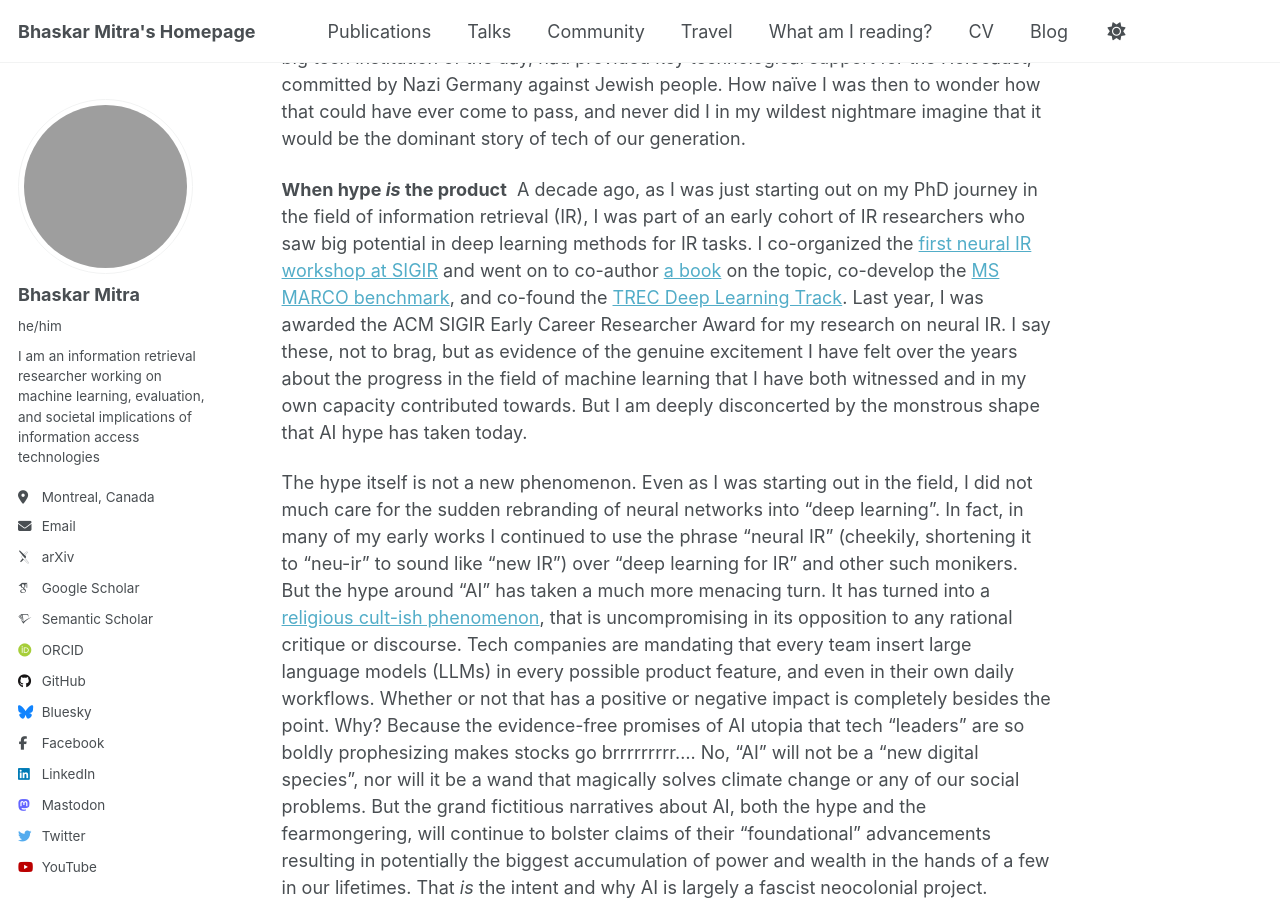
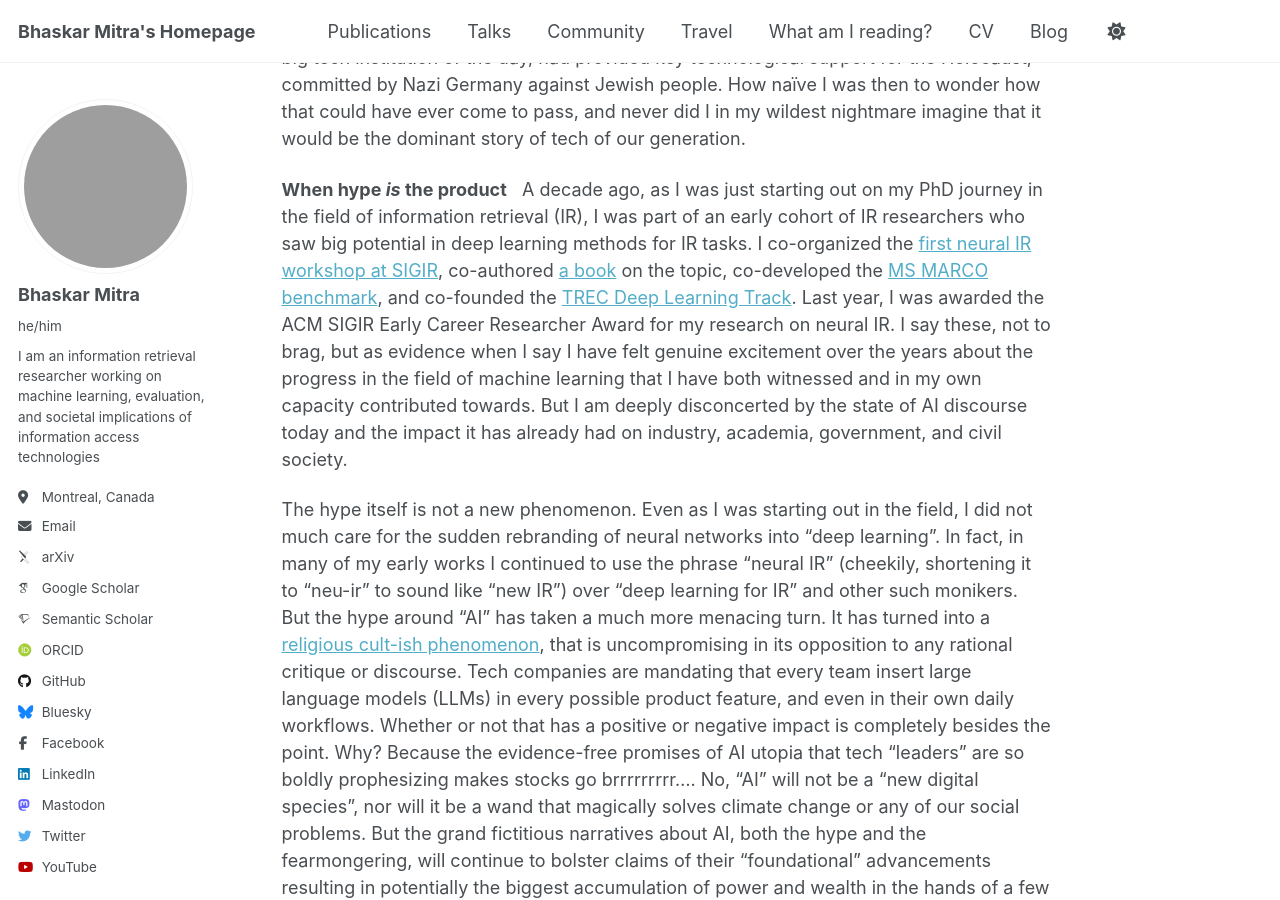
Before and after one commit to bhaskar-mitra/bhaskar-mitra.github.io, a Jekyll site: the page built from _posts/2025-07-16-why-i-am-leaving-big-tech.md, in a window 1280 px wide and 900 px high, scrolled down 1109 px. Built offline with Jekyll 4.4.1, drawn with Linux system fonts in a browser that asks for light colours; some web fonts are replaced; grey boxes are pictures that could not be loaded.

Commit message:
Update 2025-07-16-why-i-am-leaving-big-tech.md

```diff
--- a/_posts/2025-07-16-why-i-am-leaving-big-tech.md
+++ b/_posts/2025-07-16-why-i-am-leaving-big-tech.md
@@ -32,7 +32,12 @@ Big tech giants have not only played a [pivotal role]( https://www.accessnow.org
 In my early years in the tech industry, I learned about the [infamous history](https://www.theguardian.com/world/2002/mar/29/humanities.highereducation) of how IBM, the big tech institution of the day, had provided key technological support for the Holocaust, committed by Nazi Germany against Jewish people.
 How naïve I was then to wonder how that could have ever come to pass, and never did I in my wildest nightmare imagine that it would be the dominant story of tech of our generation.
 
-**When hype _is_ the product**  &nbsp;A decade ago, as I was just starting out on my PhD journey in the field of information retrieval (IR), I was part of an early cohort of IR researchers who saw big potential in deep learning methods for IR tasks. I co-organized the [first neural IR workshop at SIGIR](https://bhaskar-mitra.github.io/showpdf/?file=3053408.3053425) and went on to co-author [a book](https://www.nowpublishers.com/article/Details/INR-061) on the topic, co-develop the [MS MARCO benchmark](http://msmarco.org/), and co-found the [TREC Deep Learning Track](https://microsoft.github.io/msmarco/TREC-Deep-Learning). Last year, I was awarded the ACM SIGIR Early Career Researcher Award for my research on neural IR. I say these, not to brag, but as evidence of the genuine excitement I have felt over the years about the progress in the field of machine learning that I have both witnessed and in my own capacity contributed towards. But I am deeply disconcerted by the monstrous shape that AI hype has taken today.
+**When hype _is_ the product**  &nbsp;
+A decade ago, as I was just starting out on my PhD journey in the field of information retrieval (IR), I was part of an early cohort of IR researchers who saw big potential in deep learning methods for IR tasks.
+I co-organized the [first neural IR workshop at SIGIR](https://bhaskar-mitra.github.io/showpdf/?file=3053408.3053425), co-authored [a book](https://www.nowpublishers.com/article/Details/INR-061) on the topic, co-developed the [MS MARCO benchmark](http://msmarco.org/), and co-founded the [TREC Deep Learning Track](https://microsoft.github.io/msmarco/TREC-Deep-Learning).
+Last year, I was awarded the ACM SIGIR Early Career Researcher Award for my research on neural IR.
+I say these, not to brag, but as evidence when I say I have felt genuine excitement over the years about the progress in the field of machine learning that I have both witnessed and in my own capacity contributed towards.
+But I am deeply disconcerted by the state of AI discourse today and the impact it has already had on industry, academia, government, and civil society.
 
 The hype itself is not a new phenomenon. Even as I was starting out in the field, I did not much care for the sudden rebranding of neural networks into “deep learning”. In fact, in many of my early works I continued to use the phrase “neural IR” (cheekily, shortening it to “neu-ir” to sound like “new IR”) over “deep learning for IR” and other such monikers. But the hype around “AI” has taken a much more menacing turn. It has turned into a [religious cult-ish phenomenon](https://www.youtube.com/watch?v=6ovuMoW2EGk), that is uncompromising in its opposition to any rational critique or discourse. Tech companies are mandating that every team insert large language models (LLMs) in every possible product feature, and even in their own daily workflows. Whether or not that has a positive or negative impact is completely besides the point. Why? Because the evidence-free promises of AI utopia that tech “leaders” are so boldly prophesizing makes stocks go brrrrrrrrr…. No, “AI” will not be a “new digital species”, nor will it be a wand that magically solves climate change or any of our social problems. But the grand fictitious narratives about AI, both the hype and the fearmongering, will continue to bolster claims of their “foundational” advancements resulting in potentially the biggest accumulation of power and wealth in the hands of a few in our lifetimes. That _is_ the intent and why AI is largely a fascist neocolonial project.
 
```
